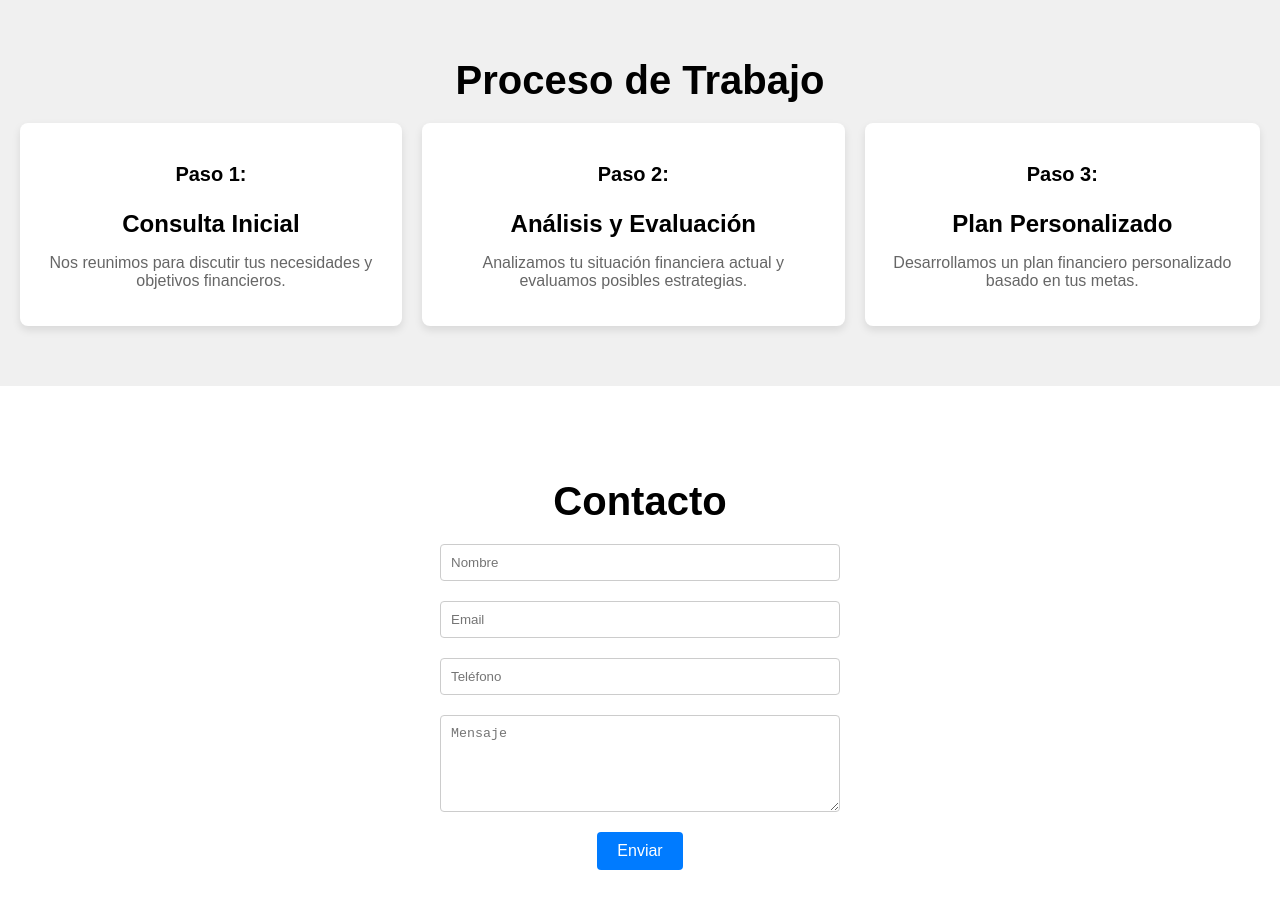
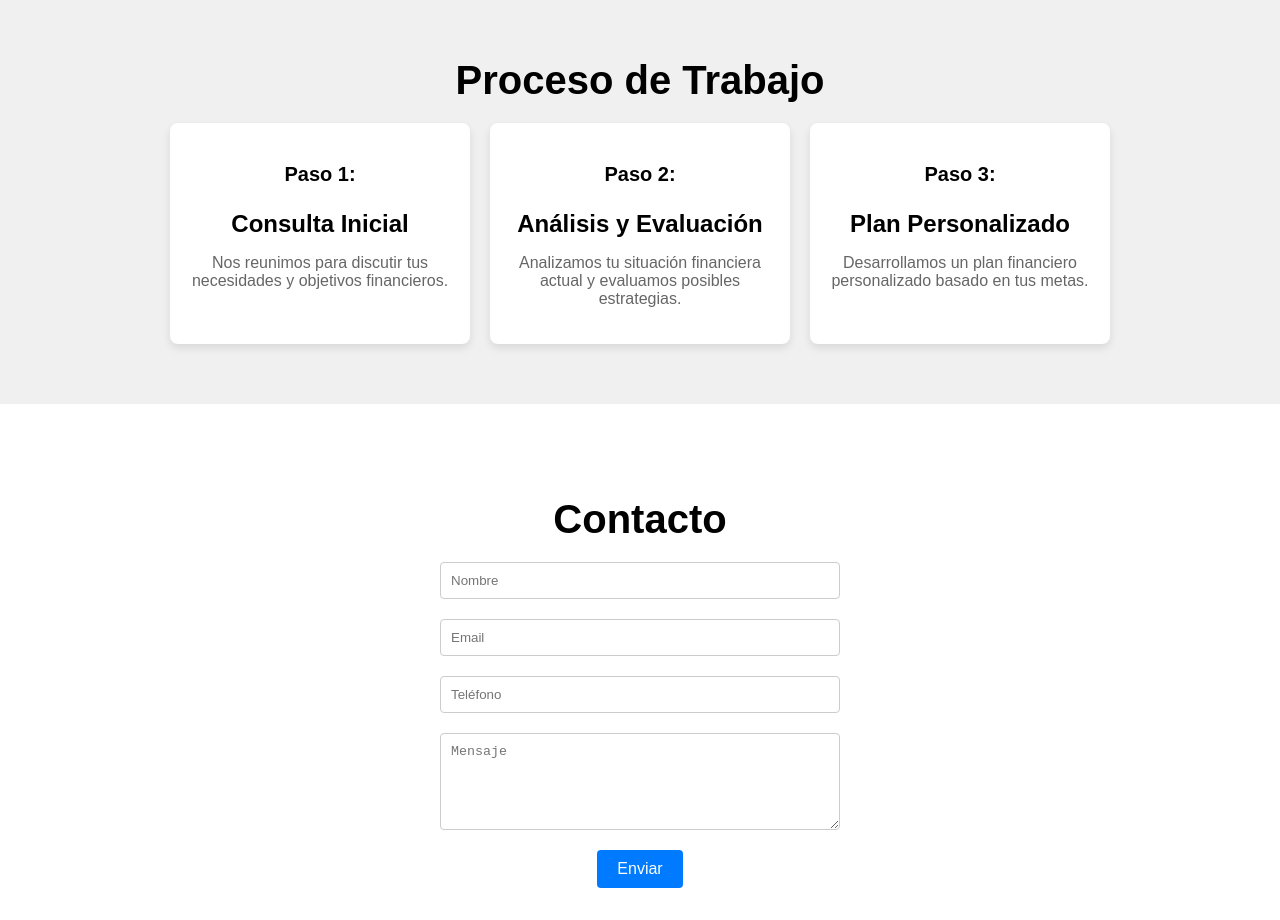
Before and after one commit to erick-leal/financial-advice, a React (Create React App) app: page / in a window 1280 px wide. Shown: the part 2040-2960 px from the top of the page. Built offline with nearby package versions, Linux system fonts and the light colour scheme.

Commit message:
fix styles process

```diff
--- a/src/styles/ProcessStyles.js
+++ b/src/styles/ProcessStyles.js
@@ -13,6 +13,7 @@ export const Title = styled.h2`
 
 export const ProcessList = styled.div`
   display: flex;
+  flex-wrap: wrap;
   justify-content: center;
   gap: 20px;
 `;
@@ -22,6 +23,7 @@ export const ProcessItem = styled.div`
   padding: 20px;
   border-radius: 8px;
   box-shadow: 0 4px 8px rgba(0, 0, 0, 0.1);
+  width: 300px;
 `;
 
 export const Step = styled.h3`
--- a/src/utils/ServiceData.js
+++ b/src/utils/ServiceData.js
@@ -15,4 +15,4 @@ export const servicesData = [
       title: "Creación de Plantillas de Excel",
       description: "Te proporcionamos plantillas personalizadas para el control de tus finanzas.",
     },
-  ];
+];
```
